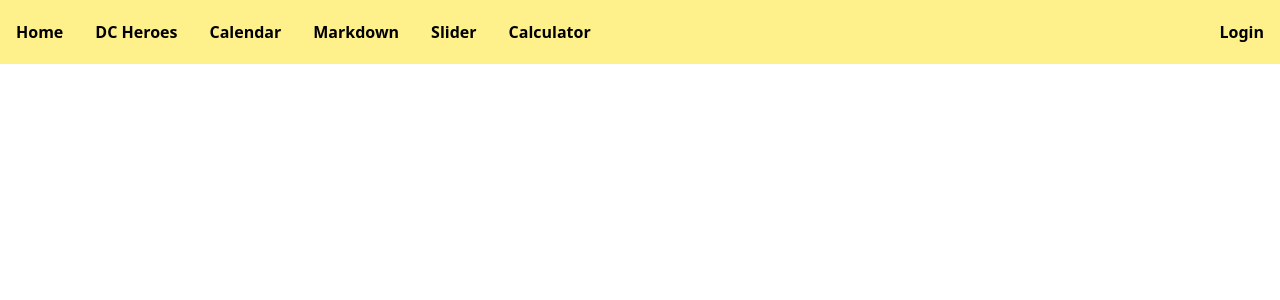
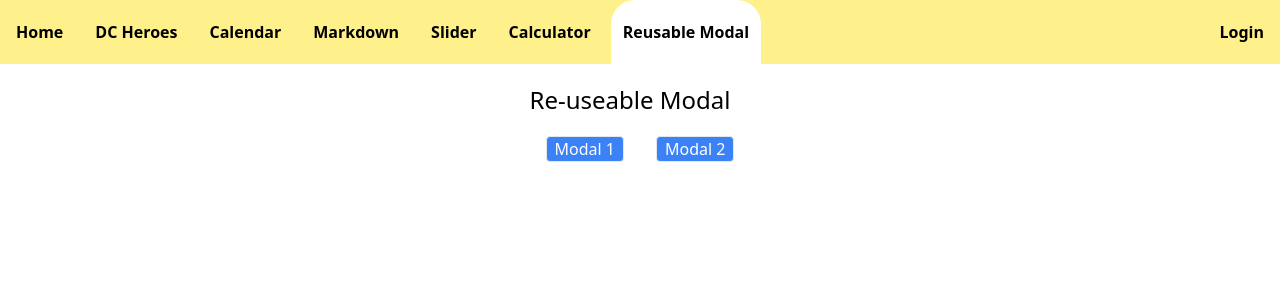
Before and after one commit to kangfarih/vue3-fullcourse, a Vue app: page /reusable-modal in a window 1280 px wide. Shown: the top 300 px of the page. Built offline with nearby package versions, Linux system fonts and the light colour scheme; no server answers.

Commit message:
reusable modal

```diff
--- a/src/components/Header.vue
+++ b/src/components/Header.vue
@@ -37,6 +37,7 @@
     { path: '/markdown', title: 'Markdown' },
     { path: '/slider', title: 'Slider' },
     { path: '/calculator', title: 'Calculator' },
+    { path: '/reusable-modal', title: 'Reusable Modal' },
 ]
 
 const logout = () => {
--- /dev/null
+++ b/src/components/Modal.vue
@@ -0,0 +1,29 @@
+<template>
+  <section @click="close" class="z-20 h-screen w-screen bg-gray-500 fixed top-0 left-0 opacity-50"></section>
+  <div class="absolute inset-0">
+    <div class="flex h-full">
+      <div class="z-30 m-auto bg-white p-2 rounded shadow w-10/12 md:w-1/3">
+        <div class="p-2 border">
+          <h1 class="text-2xl">
+            <slot name="title"></slot>
+          </h1>
+          <main>
+            <slot name="body"></slot>
+          </main>
+        </div>
+      </div>
+    </div>
+  </div>
+</template>
+
+<script setup>
+import { defineEmits } from 'vue'
+
+const emit = defineEmits(['close'])
+
+function close() {
+  emit("close");
+}
+</script>
+
+<style></style>
--- /dev/null
+++ b/src/pages/ReusableModal.vue
@@ -0,0 +1,42 @@
+<template>
+  <section class="flex flex-wrap w-full">
+    <div class="m-auto">
+      <h1 class="text-2xl my-5">Re-useable Modal</h1>
+
+      <Modal v-if="isModal1Open" @close="isModal1Open = false">
+        <template #title>
+          Modal 1
+        </template>
+        <template #body>
+          <p>This is the body slot</p>
+        </template>
+      </Modal>
+      <button class="border rounded px-2 mx-4 bg-blue-500 text-white" @click="isModal1Open = true">
+        Modal 1
+      </button>
+
+      <Modal v-if="isModal2Open" @close="isModal2Open = false">
+        <template #title>
+          Modal 2
+        </template>
+        <template #body>
+          <p>This is the body slot for modal 2</p>
+        </template>
+      </Modal>
+      <button class="border rounded px-2 mx-4 bg-blue-500 text-white" @click="isModal2Open = true">
+        Modal 2
+      </button>
+    </div>
+  </section>
+</template>
+
+<script setup>
+import Modal from "../components/Modal.vue";
+import { ref } from "vue";
+
+const isModal1Open = ref(false);
+const isModal2Open = ref(false);
+
+</script>
+
+<style></style>
--- a/src/routes/router.js
+++ b/src/routes/router.js
@@ -5,6 +5,7 @@
 import MarkdownApp from '../pages/MarkDownApp.vue'
 import Slider from '../pages/Slider.vue'
 import Calculator from '../pages/calculator.vue'
+import ReusableModal from '../pages/ReusableModal.vue'
 
 const routes = [
     { path: '/', component: Home },
@@ -13,6 +14,7 @@
     { path: '/markdown', component: MarkdownApp },
     { path: '/slider', component: Slider },
     { path: '/calculator', component: Calculator },
+    { path: '/reusable-modal', component: ReusableModal },
 ]
 
 const router = createRouter({
```
